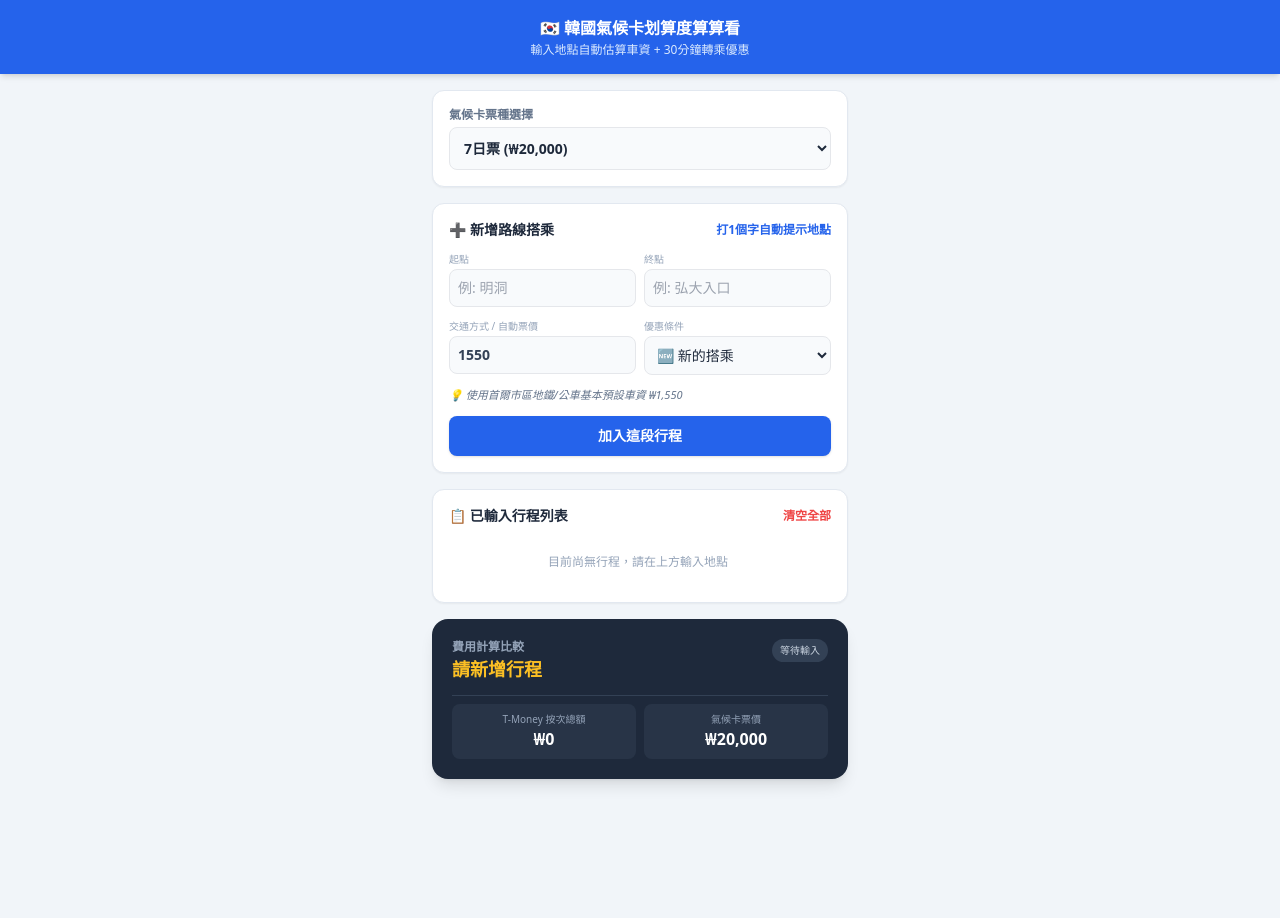
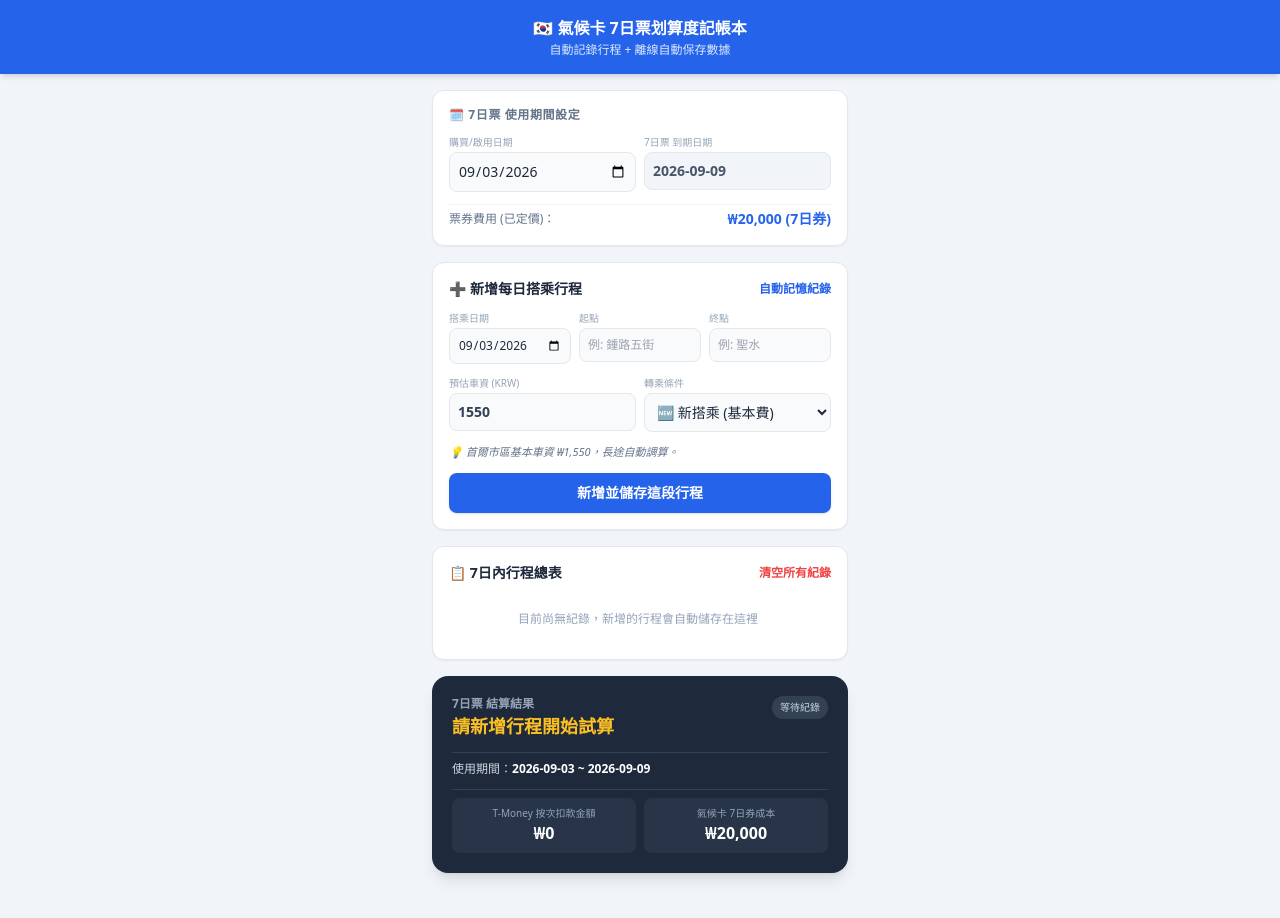
Before and after one commit to j6ru8u6789/korea, a plain HTML site: page index.html in a window 1280 px wide. Before the commit the page ends 843 px from the top, so only its background shows below. Drawn offline with nearby package versions, Linux system fonts and the light colour scheme.

Commit message:
Update index.html

```diff
--- a/index.html
+++ b/index.html
@@ -3,120 +3,141 @@
 <head>
   <meta charset="UTF-8">
   <meta name="viewport" content="width=device-width, initial-scale=1.0, maximum-scale=1.0, user-scalable=no">
-  <title>首爾氣候卡行程算分機</title>
+  <title>首爾氣候卡 7日記帳試算器</title>
   <script src="https://cdn.tailwindcss.com"></script>
 </head>
 <body class="bg-slate-100 text-slate-800 antialiased pb-12">
 
   <!-- 頂部 Header -->
   <div class="sticky top-0 z-50 bg-blue-600 text-white p-4 shadow-md text-center">
-    <h1 class="text-base font-bold">🇰🇷 韓國氣候卡划算度算算看</h1>
-    <p class="text-xs text-blue-100 mt-0.5">輸入地點自動估算車資 + 30分鐘轉乘優惠</p>
+    <h1 class="text-base font-bold">🇰🇷 氣候卡 7日票划算度記帳本</h1>
+    <p class="text-xs text-blue-100 mt-0.5">自動記錄行程 + 離線自動保存數據</p>
   </div>
 
   <div class="max-w-md mx-auto p-4 space-y-4">
 
-    <!-- 票券設定 -->
-    <div class="bg-white p-4 rounded-xl shadow-sm border border-slate-200">
-      <label class="block text-xs font-bold text-slate-500 uppercase mb-1">氣候卡票種選擇</label>
-      <select id="passType" onchange="calculate()" class="w-full border rounded-lg p-2.5 bg-slate-50 text-sm font-bold focus:outline-none focus:ring-2 focus:ring-blue-500">
-        <option value="5000">1日票 (₩5,000)</option>
-        <option value="8000">2日票 (₩8,000)</option>
-        <option value="10000">3日票 (₩10,000)</option>
-        <option value="15000">5日票 (₩15,000)</option>
-        <option value="20000" selected>7日票 (₩20,000)</option>
-      </select>
+    <!-- 票券與日期設定 -->
+    <div class="bg-white p-4 rounded-xl shadow-sm border border-slate-200 space-y-3">
+      <label class="block text-xs font-bold text-slate-500 uppercase tracking-wider">🗓️ 7日票 使用期間設定</label>
+
+      <div class="grid grid-cols-2 gap-2">
+        <div>
+          <label class="block text-[10px] text-slate-400 mb-0.5">購買/啟用日期</label>
+          <input type="date" id="startDate" onchange="updateDateRange()" class="w-full border rounded-lg p-2 text-sm bg-slate-50 font-medium focus:outline-none focus:ring-2 focus:ring-blue-500">
+        </div>
+        <div>
+          <label class="block text-[10px] text-slate-400 mb-0.5">7日票 到期日期</label>
+          <input type="text" id="endDateDisplay" readonly disabled value="---" class="w-full border rounded-lg p-2 text-sm bg-slate-100 font-bold text-slate-600">
+        </div>
+      </div>
+
+      <div class="flex justify-between items-center pt-1 border-t border-slate-100">
+        <span class="text-xs text-slate-500">票券費用 (已定價)：</span>
+        <span class="text-sm font-bold text-blue-600">₩20,000 (7日券)</span>
+      </div>
     </div>
 
     <!-- 快速新增行程表單 -->
     <div class="bg-white p-4 rounded-xl shadow-sm border border-slate-200 space-y-3">
       <div class="flex justify-between items-center">
         <h2 class="font-bold text-sm text-slate-800 flex items-center gap-1">
-          <span>➕</span> 新增路線搭乘
+          <span>➕</span> 新增每日搭乘行程
         </h2>
-        <span class="text-xs text-blue-600 font-semibold">打1個字自動提示地點</span>
+        <span class="text-xs text-blue-600 font-semibold">自動記憶紀錄</span>
       </div>
 
-      <!-- 熱門地點 Datalist -->
+      <!-- 熱門地點 Datalist (新增廣藏市場/鍾路五街與熱門購物區) -->
       <datalist id="stationList">
+        <option value="鍾路五街 (廣藏市場)"></option>
         <option value="明洞"></option>
         <option value="弘大入口"></option>
+        <option value="聖水"></option>
+        <option value="江南"></option>
+        <option value="狎鷗亭"></option>
+        <option value="狎鷗亭羅德奧"></option>
+        <option value="新沙 (林蔭大道)"></option>
         <option value="東大門"></option>
-        <option value="聖水"></option>
         <option value="安國 (北村/三清洞)"></option>
         <option value="景福宮"></option>
         <option value="蠶室 (樂天世界)"></option>
-        <option value="江南"></option>
         <option value="梨泰院"></option>
+        <option value="漢南洞"></option>
         <option value="首爾站"></option>
         <option value="高速巴士客運站"></option>
-        <option value="新沙 (新沙洞林蔭道)"></option>
         <option value="汝矣島 (The Hyundai)"></option>
-        <option value="仁川機場"></option>
       </datalist>
 
-      <div class="grid grid-cols-2 gap-2">
+      <!-- 日期與地點選擇 -->
+      <div class="grid grid-cols-3 gap-2">
+        <div>
+          <label class="block text-[10px] text-slate-400 mb-0.5">搭乘日期</label>
+          <input type="date" id="tripDate" class="w-full border rounded-lg p-2 text-xs bg-slate-50 focus:outline-none focus:ring-2 focus:ring-blue-500">
+        </div>
         <div>
           <label class="block text-[10px] text-slate-400 mb-0.5">起點</label>
-          <input type="text" id="fromLoc" list="stationList" placeholder="例: 明洞" oninput="autoEstimateFare()" class="w-full border rounded-lg p-2 text-sm bg-slate-50 focus:outline-none focus:ring-2 focus:ring-blue-500">
+          <input type="text" id="fromLoc" list="stationList" placeholder="例: 鍾路五街" oninput="autoEstimateFare()" class="w-full border rounded-lg p-2 text-xs bg-slate-50 focus:outline-none focus:ring-2 focus:ring-blue-500">
         </div>
         <div>
           <label class="block text-[10px] text-slate-400 mb-0.5">終點</label>
-          <input type="text" id="toLoc" list="stationList" placeholder="例: 弘大入口" oninput="autoEstimateFare()" class="w-full border rounded-lg p-2 text-sm bg-slate-50 focus:outline-none focus:ring-2 focus:ring-blue-500">
+          <input type="text" id="toLoc" list="stationList" placeholder="例: 聖水" oninput="autoEstimateFare()" class="w-full border rounded-lg p-2 text-xs bg-slate-50 focus:outline-none focus:ring-2 focus:ring-blue-500">
         </div>
       </div>
 
       <div class="grid grid-cols-2 gap-2">
         <div>
-          <label class="block text-[10px] text-slate-400 mb-0.5">交通方式 / 自動票價</label>
+          <label class="block text-[10px] text-slate-400 mb-0.5">預估車資 (KRW)</label>
           <input type="number" id="estimatedFare" value="1550" class="w-full border rounded-lg p-2 text-sm bg-slate-50 font-bold text-slate-700 focus:outline-none focus:ring-2 focus:ring-blue-500">
         </div>
 
         <div>
-          <label class="block text-[10px] text-slate-400 mb-0.5">優惠條件</label>
+          <label class="block text-[10px] text-slate-400 mb-0.5">轉乘條件</label>
           <select id="isTransfer" onchange="autoEstimateFare()" class="w-full border rounded-lg p-2 text-sm bg-slate-50 focus:outline-none focus:ring-2 focus:ring-blue-500">
-            <option value="false">🆕 新的搭乘</option>
-            <option value="true">🔄 30分內轉乘 (免基本費)</option>
+            <option value="false">🆕 新搭乘 (基本費)</option>
+            <option value="true">🔄 30分內轉乘 (免費)</option>
           </select>
         </div>
       </div>
 
-      <p id="fareNote" class="text-[11px] text-slate-500 italic">💡 首爾地鐵/公車基本車資 ₩1,550，長途依距離加價。</p>
+      <p id="fareNote" class="text-[11px] text-slate-500 italic">💡 首爾市區基本車資 ₩1,550，長途自動調算。</p>
 
       <button onclick="addTrip()" class="w-full bg-blue-600 active:bg-blue-700 text-white font-bold py-2.5 rounded-lg text-sm shadow transition-all">
-        加入這段行程
+        新增並儲存這段行程
       </button>
     </div>
 
     <!-- 已輸入行程清單 -->
     <div class="bg-white p-4 rounded-xl shadow-sm border border-slate-200 space-y-3">
       <div class="flex justify-between items-center">
-        <h3 class="font-bold text-sm text-slate-800">📋 已輸入行程列表</h3>
-        <button onclick="clearTrips()" class="text-xs text-red-500 font-semibold">清空全部</button>
+        <h3 class="font-bold text-sm text-slate-800">📋 7日內行程總表</h3>
+        <button onclick="clearTrips()" class="text-xs text-red-500 font-semibold">清空所有紀錄</button>
       </div>
 
-      <div id="tripList" class="space-y-2 text-sm max-h-56 overflow-y-auto pr-1">
-        <p class="text-xs text-slate-400 text-center py-4">目前尚無行程，請在上方輸入地點</p>
+      <div id="tripList" class="space-y-2 text-sm max-h-60 overflow-y-auto pr-1">
+        <p class="text-xs text-slate-400 text-center py-4">目前尚無紀錄，新增的行程會自動儲存在這裡</p>
       </div>
     </div>
 
-    <!-- 結果區 -->
+    <!-- 計算與省錢統計卡片 -->
     <div id="resultCard" class="bg-slate-800 text-white p-5 rounded-2xl shadow-lg space-y-3">
       <div class="flex justify-between items-start">
         <div>
-          <p class="text-xs text-slate-400 uppercase font-semibold">費用計算比較</p>
-          <h3 id="recommendation" class="text-lg font-bold text-amber-400">請新增行程</h3>
+          <p class="text-xs text-slate-400 font-semibold uppercase">7日票 結算結果</p>
+          <h3 id="recommendation" class="text-lg font-bold text-amber-400">請新增行程開始試算</h3>
         </div>
         <span id="badge" class="bg-slate-700 text-slate-300 text-[10px] px-2 py-1 rounded-full">等待輸入</span>
       </div>
 
+      <div id="periodSummary" class="text-xs text-slate-300 border-t border-slate-700 pt-2 hidden">
+        使用期間：<span id="summaryDates" class="font-bold text-white"></span>
+      </div>
+
       <div class="grid grid-cols-2 gap-2 pt-2 border-t border-slate-700 text-center">
         <div class="bg-slate-700/50 p-2 rounded-lg">
-          <p class="text-[10px] text-slate-400">T-Money 按次總額</p>
+          <p class="text-[10px] text-slate-400">T-Money 按次扣款金額</p>
           <p id="tmoneyCost" class="text-base font-bold">₩0</p>
         </div>
         <div class="bg-slate-700/50 p-2 rounded-lg">
-          <p class="text-[10px] text-slate-400">氣候卡票價</p>
+          <p class="text-[10px] text-slate-400">氣候卡 7日券成本</p>
           <p id="climateCost" class="text-base font-bold">₩20,000</p>
         </div>
       </div>
@@ -127,22 +148,51 @@
   <script>
     let trips = [];
 
-    // 熱門路線車資資料庫 (鍵值為 "起點-終點")
+    // 常用路線車資資料庫
     const routeFareDb = {
-      "明洞-弘大入口": 1550,
-      "弘大入口-明洞": 1550,
-      "明洞-東大門": 1550,
-      "東大門-明洞": 1550,
+      "鍾路五街 (廣藏市場)-明洞": 1550,
+      "鍾路五街 (廣藏市場)-聖水": 1550,
+      "鍾路五街 (廣藏市場)-江南": 1650,
+      "鍾路五街 (廣藏市場)-狎鷗亭": 1550,
       "明洞-聖水": 1650,
-      "聖水-明洞": 1650,
-      "明洞-蠶室 (樂天世界)": 1750,
-      "蠶室 (樂天世界)-明洞": 1750,
-      "弘大入口-蠶室 (樂天世界)": 1850,
-      "明洞-安國 (北村/三清洞)": 1550,
-      "明洞-仁川機場": 4750
+      "明洞-江南": 1650,
+      "明洞-狎鷗亭": 1550,
+      "弘大入口-聖水": 1650,
+      "弘大入口-江南": 1750,
+      "聖水-江南": 1550,
+      "江南-狎鷗亭": 1550
     };
 
-    // 自動依起終點與轉乘狀況估算車資
+    // 初始化頁面
+    window.onload = function() {
+      // 預設今日為購買日期
+      const today = new Date().toISOString().split('T')[0];
+      const savedStartDate = localStorage.getItem('startDate') || today;
+      document.getElementById('startDate').value = savedStartDate;
+      document.getElementById('tripDate').value = today;
+
+      updateDateRange();
+      loadSavedTrips();
+    };
+
+    // 計算 7 日效期 (第 1 天起算 7 天，即加 6 天)
+    function updateDateRange() {
+      const startStr = document.getElementById('startDate').value;
+      if (!startStr) return;
+
+      localStorage.setItem('startDate', startStr);
+
+      const startDate = new Date(startStr);
+      const endDate = new Date(startDate);
+      endDate.setDate(startDate.getDate() + 6); // 包含當天共 7 天
+
+      const endStr = endDate.toISOString().split('T')[0];
+      document.getElementById('endDateDisplay').value = endStr;
+
+      calculate();
+    }
+
+    // 自動預估車資
     function autoEstimateFare() {
       const from = document.getElementById('fromLoc').value.trim();
       const to = document.getElementById('toLoc').value.trim();
@@ -152,34 +202,47 @@
 
       if (isTransfer) {
         fareInput.value = 0;
-        fareNote.innerText = "🔄 30 分鐘內轉乘：免收基本車資！";
+        fareNote.innerText = "🔄 30 分鐘內轉乘：免費！";
         return;
       }
 
       const routeKey = `${from}-${to}`;
+      const reverseRouteKey = `${to}-${from}`;
+
       if (routeFareDb[routeKey]) {
         fareInput.value = routeFareDb[routeKey];
-        fareNote.innerText = `✨ 已自動辨識熱門路線「${from} ➔ ${to}」票價 ₩${routeFareDb[routeKey]}`;
+        fareNote.innerText = `✨ 已辨識熱門路線票價 ₩${routeFareDb[routeKey]}`;
+      } else if (routeFareDb[reverseRouteKey]) {
+        fareInput.value = routeFareDb[reverseRouteKey];
+        fareNote.innerText = `✨ 已辨識熱門路線票價 ₩${routeFareDb[reverseRouteKey]}`;
       } else {
         fareInput.value = 1550;
-        fareNote.innerText = "💡 使用首爾市區地鐵/公車基本預設車資 ₩1,550";
+        fareNote.innerText = "💡 使用首爾市區基本預設車資 ₩1,550";
       }
     }
 
+    // 新增行程並自動寫入 LocalStorage
     function addTrip() {
-      const fromLoc = document.getElementById('fromLoc').value.trim() || '市區站點';
-      const toLoc = document.getElementById('toLoc').value.trim() || '市區站點';
+      const tripDate = document.getElementById('tripDate').value;
+      const fromLoc = document.getElementById('fromLoc').value.trim() || '市區地點';
+      const toLoc = document.getElementById('toLoc').value.trim() || '市區地點';
       const fare = parseInt(document.getElementById('estimatedFare').value) || 0;
       const isTransfer = document.getElementById('isTransfer').value === 'true';
 
       trips.push({
+        date: tripDate,
         from: fromLoc,
         to: toLoc,
         fare: fare,
         isTransfer: isTransfer
       });
 
-      // 清空輸入框
+      // 依照日期由舊到新排序
+      trips.sort((a, b) => new Date(a.date) - new Date(b.date));
+
+      saveTripsToStorage();
+
+      // 清空部分輸入框
       document.getElementById('fromLoc').value = '';
       document.getElementById('toLoc').value = '';
       document.getElementById('isTransfer').value = 'false';
@@ -191,7 +254,7 @@
     function renderTrips() {
       const listEl = document.getElementById('tripList');
       if (trips.length === 0) {
-        listEl.innerHTML = `<p class="text-xs text-slate-400 text-center py-4">目前尚無行程，請在上方輸入地點</p>`;
+        listEl.innerHTML = `<p class="text-xs text-slate-400 text-center py-4">目前尚無紀錄，新增的行程會自動儲存在這裡</p>`;
         calculate();
         return;
       }
@@ -200,11 +263,14 @@
       trips.forEach((trip, index) => {
         html += `
           <div class="flex justify-between items-center p-2 rounded-lg bg-slate-50 border border-slate-100 text-xs">
-            <div class="flex items-center gap-1.5 overflow-hidden">
-              <span class="${trip.isTransfer ? 'bg-amber-100 text-amber-800' : 'bg-blue-100 text-blue-800'} text-[10px] font-bold px-1.5 py-0.5 rounded shrink-0">
-                ${trip.isTransfer ? '轉乘' : '直搭'}
-              </span>
-              <span class="truncate font-medium text-slate-700">${trip.from} ➔ ${trip.to}</span>
+            <div class="overflow-hidden">
+              <div class="flex items-center gap-1 mb-0.5">
+                <span class="text-[10px] text-slate-400 font-mono">${trip.date || '未指定日期'}</span>
+                <span class="${trip.isTransfer ? 'bg-amber-100 text-amber-800' : 'bg-blue-100 text-blue-800'} text-[9px] font-bold px-1 rounded">
+                  ${trip.isTransfer ? '轉乘' : '直搭'}
+                </span>
+              </div>
+              <p class="truncate font-medium text-slate-700">${trip.from} ➔ ${trip.to}</p>
             </div>
             <div class="flex items-center gap-2 shrink-0">
               <span class="font-bold text-slate-800">₩${trip.fare.toLocaleString()}</span>
@@ -220,29 +286,60 @@
 
     function removeTrip(index) {
       trips.splice(index, 1);
+      saveTripsToStorage();
       renderTrips();
     }
 
     function clearTrips() {
-      trips = [];
-      renderTrips();
+      if (confirm("確定要清空所有已紀錄的行程嗎？")) {
+        trips = [];
+        localStorage.removeItem('savedClimateTrips');
+        renderTrips();
+      }
     }
 
+    function saveTripsToStorage() {
+      localStorage.setItem('savedClimateTrips', JSON.stringify(trips));
+    }
+
+    function loadSavedTrips() {
+      const saved = localStorage.getItem('savedClimateTrips');
+      if (saved) {
+        try {
+          trips = JSON.parse(saved);
+          renderTrips();
+        } catch (e) {
+          trips = [];
+        }
+      }
+    }
+
+    // 計算 7 日總帳與節省金額
     function calculate() {
-      const climateTotal = parseInt(document.getElementById('passType').value);
+      const climateTotal = 20000; // 7日券固定為 ₩20,000
       const totalTMoney = trips.reduce((sum, t) => sum + t.fare, 0);
+
+      const startStr = document.getElementById('startDate').value;
+      const endStr = document.getElementById('endDateDisplay').value;
 
       const tmoneyCostEl = document.getElementById('tmoneyCost');
       const climateCostEl = document.getElementById('climateCost');
       const recommendationEl = document.getElementById('recommendation');
       const badgeEl = document.getElementById('badge');
+      const periodSummary = document.getElementById('periodSummary');
+      const summaryDates = document.getElementById('summaryDates');
 
       tmoneyCostEl.innerText = `₩${totalTMoney.toLocaleString()}`;
       climateCostEl.innerText = `₩${climateTotal.toLocaleString()}`;
 
+      if (startStr && endStr && endStr !== '---') {
+        periodSummary.classList.remove('hidden');
+        summaryDates.innerText = `${startStr} ~ ${endStr}`;
+      }
+
       if (trips.length === 0) {
-        recommendationEl.innerText = "請新增行程試算";
-        badgeEl.innerText = "等待輸入";
+        recommendationEl.innerText = "請新增行程開始試算";
+        badgeEl.innerText = "等待紀錄";
         badgeEl.className = "bg-slate-700 text-slate-300 text-[10px] px-2 py-1 rounded-full";
         return;
       }
@@ -250,20 +347,17 @@
       const diff = Math.abs(totalTMoney - climateTotal);
 
       if (totalTMoney > climateTotal) {
-        recommendationEl.innerText = `買氣候卡划算！省 ₩${diff.toLocaleString()}`;
+        recommendationEl.innerText = `買 7 日卡超划算！省下 ₩${diff.toLocaleString()}`;
         recommendationEl.className = "text-lg font-bold text-emerald-400";
-        badgeEl.innerText = "建議買氣候卡";
+        badgeEl.innerText = "成功省錢！";
         badgeEl.className = "bg-emerald-500 text-white text-[10px] px-2 py-1 rounded-full font-bold";
       } else {
-        recommendationEl.innerText = `刷 T-Money 即可！省 ₩${diff.toLocaleString()}`;
-        recommendationEl.className = "text-lg font-bold text-blue-300";
-        badgeEl.innerText = "建議刷 T-Money";
-        badgeEl.className = "bg-blue-500 text-white text-[10px] px-2 py-1 rounded-full font-bold";
+        recommendationEl.innerText = `目前還差 ₩${diff.toLocaleString()} 才能保本`;
+        recommendationEl.className = "text-lg font-bold text-amber-300";
+        badgeEl.innerText = "尚未回本";
+        badgeEl.className = "bg-amber-500 text-white text-[10px] px-2 py-1 rounded-full font-bold";
       }
     }
-
-    // 初次載入初始化
-    autoEstimateFare();
   </script>
 </body>
 </html>
```
